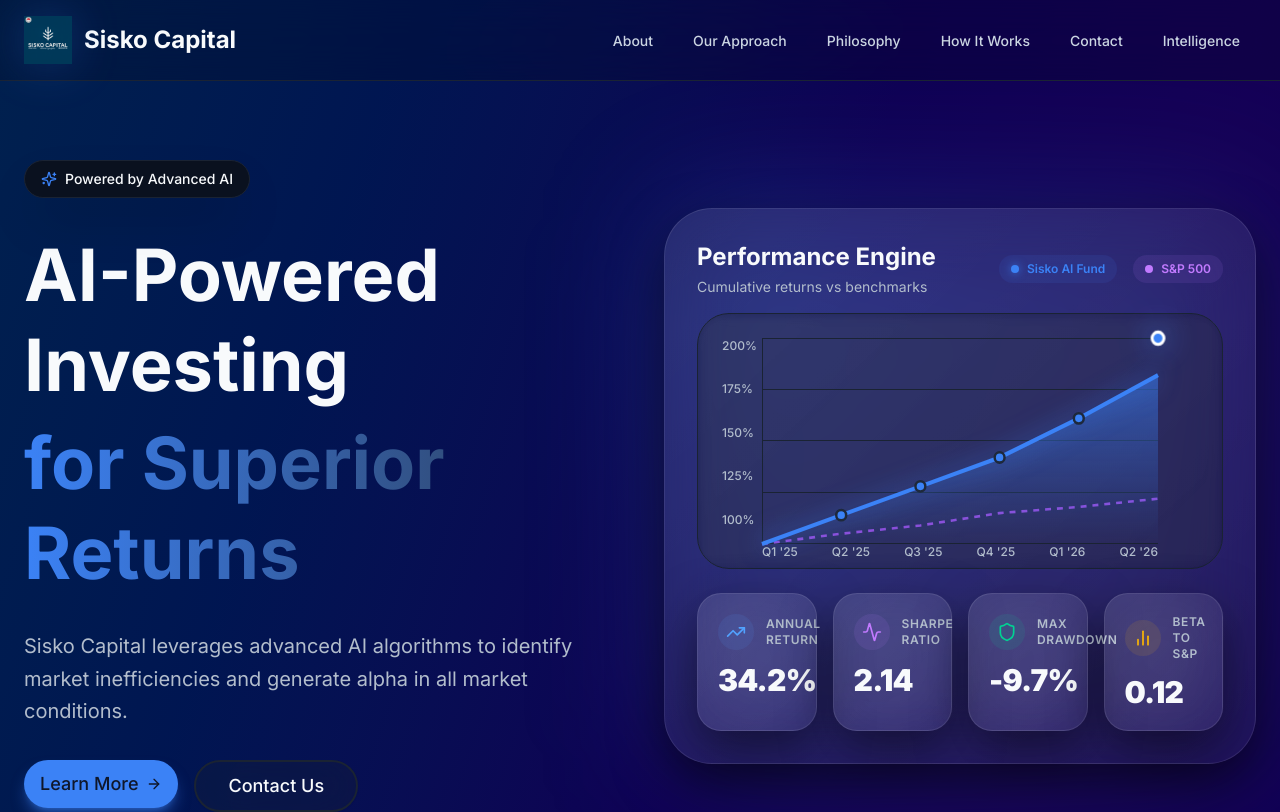
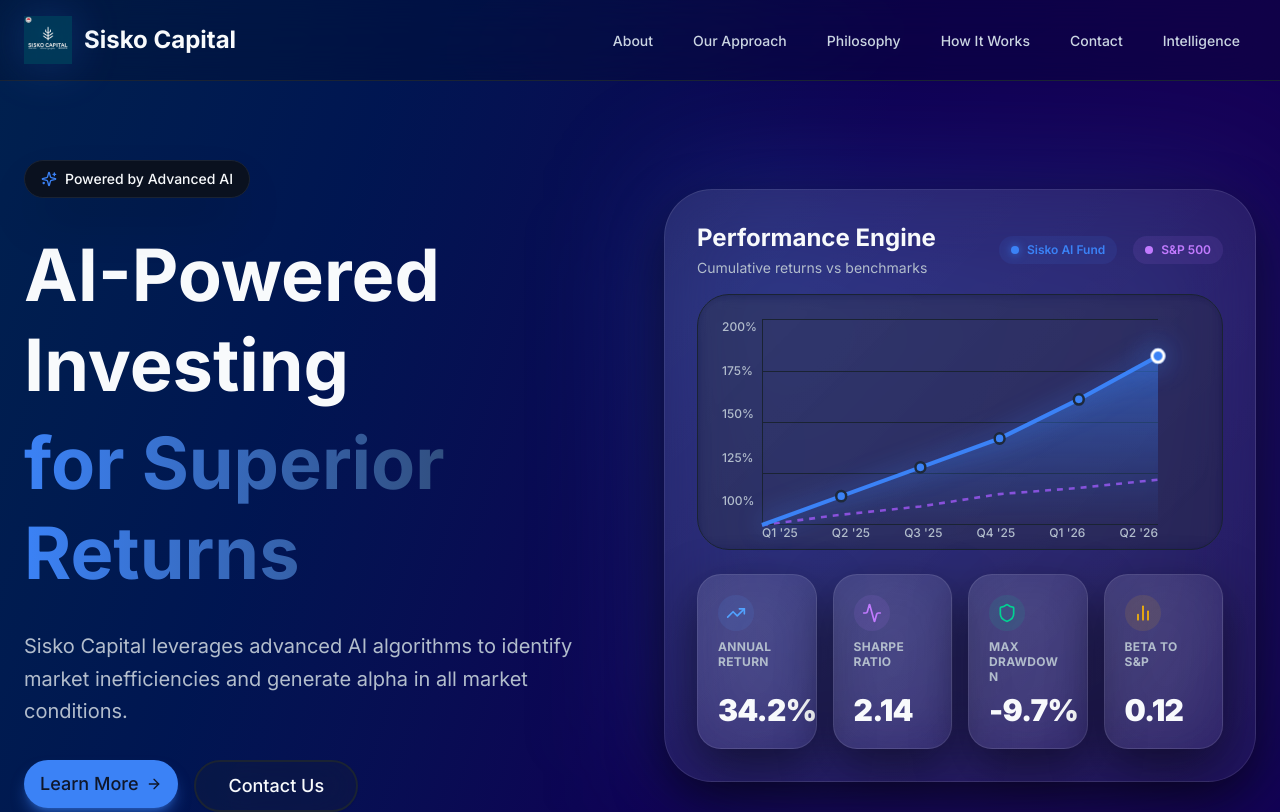
Before and after one commit to Sisko25/sisko_capital, a Next.js app: page / in a window 1280 px wide. Shown: the top 812 px of the page. Built offline with nearby package versions, Linux system fonts and the light colour scheme.

Commit message:
style: fix metric text overflow and refine highlight point animation

```diff
--- a/components/performance-chart.tsx
+++ b/components/performance-chart.tsx
@@ -84,8 +84,8 @@ export default function PerformanceChart() {
             <circle cx="320" cy="78" r="5" fill="#3b82f6" stroke="#1e293b" strokeWidth="2.5" className="hover:r-7 transition-all duration-300 cursor-pointer" />
 
             {/* Final Highlight Point */}
-            <g className="animate-bounce">
-              <circle cx="400" cy="36" r="8" fill="#3b82f6" opacity="0.3" className="animate-ping" />
+            <g>
+              <circle cx="400" cy="36" r="8" fill="#3b82f6" opacity="0.3" className="animate-pulse" />
               <circle cx="400" cy="36" r="6" fill="#3b82f6" stroke="#fff" strokeWidth="3" className="drop-shadow-[0_0_15px_rgba(59,130,246,1)]" />
             </g>
           </svg>
@@ -109,14 +109,14 @@ export default function PerformanceChart() {
           { label: "Max Drawdown", value: "-9.7%", icon: Shield, color: "text-emerald-400", bg: "bg-emerald-400/10" },
           { label: "Beta to S&P", value: "0.12", icon: BarChart2, color: "text-amber-400", bg: "bg-amber-400/10" }
         ].map((metric) => (
-          <div key={metric.label} className="glass-card rounded-[1.5rem] p-5 transition-all duration-500 hover:-translate-y-1.5 hover:shadow-2xl group border border-border/50">
-            <div className="flex items-center gap-3 mb-3">
-              <div className={`p-2 rounded-xl ${metric.bg} transition-colors duration-300 group-hover:bg-opacity-20`}>
+          <div key={metric.label} className="glass-card rounded-[1.5rem] p-5 transition-all duration-500 hover:-translate-y-1.5 hover:shadow-2xl group border border-border/50 flex flex-col justify-between min-h-[120px]">
+            <div className="flex flex-col gap-2">
+              <div className={`w-fit p-2 rounded-xl ${metric.bg} transition-colors duration-300 group-hover:bg-opacity-20`}>
                 <metric.icon className={`h-5 w-5 ${metric.color}`} />
               </div>
-              <span className="text-xs font-semibold text-muted-foreground uppercase tracking-wider">{metric.label}</span>
+              <span className="text-[10px] sm:text-xs font-bold text-muted-foreground uppercase tracking-wide leading-tight break-words">{metric.label}</span>
             </div>
-            <div className="text-3xl font-black text-foreground tracking-tight">
+            <div className="text-2xl sm:text-3xl font-black text-foreground tracking-tight mt-2">
               {metric.value}
             </div>
           </div>
```
